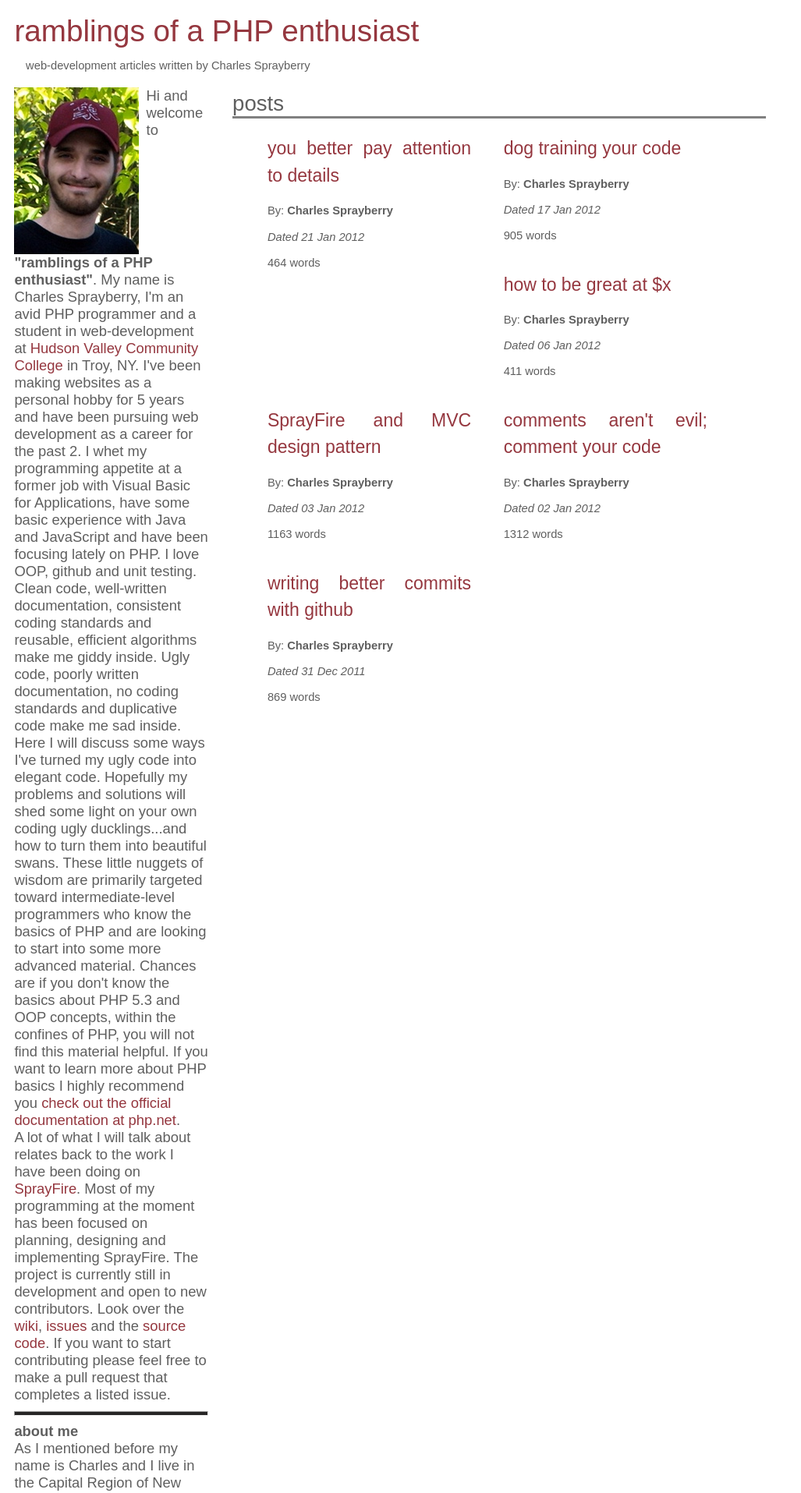
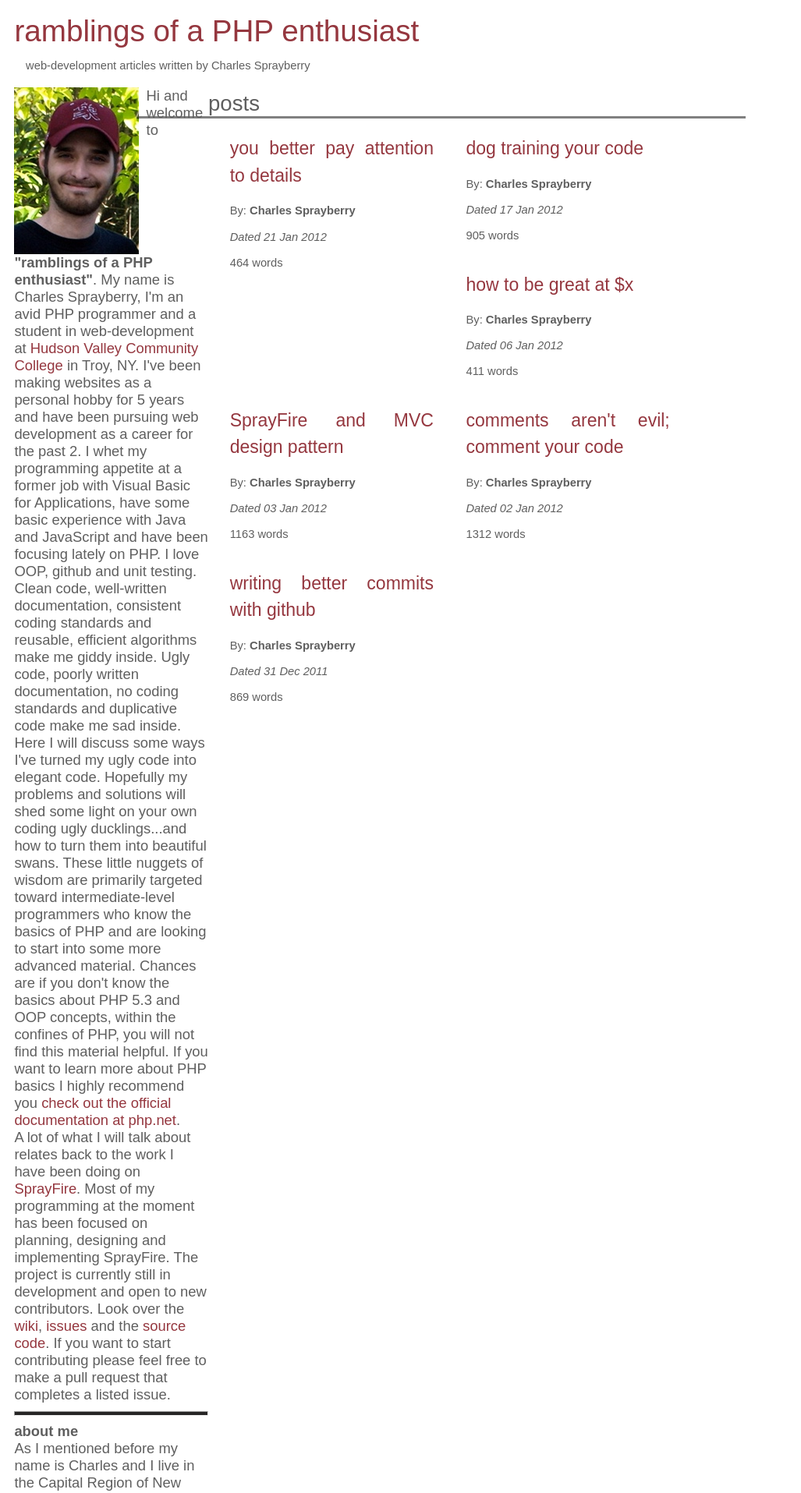
Before and after one commit to cspray/archived-blog, a Jekyll site: the page built from index-real.html, in a window 1280 px wide. Shown: the top 1915 px of the page at 78% size, without its empty margins (0-1027 px from the left). Built offline with Jekyll 4.4.1, drawn with Linux system fonts in a browser that asks for light colours.

Commit message:
UPD _includes/style.css changing rules around to match markup changes

```diff
--- a/_includes/style.css
+++ b/_includes/style.css
@@ -64,7 +64,7 @@ code {
 	clear: both;
 }
 
-#left-sidebar, #right-sidebar {
+#left-sidebar {
 	width: 20%;
 }
 
@@ -76,10 +76,8 @@ code {
 }
 
 #main-content {
-	margin: 0 auto;
-	width: 55%;
+	width: 75%;
 	padding: 5px;
-	float: none;
 }
 
 #main-content h2 {
```
